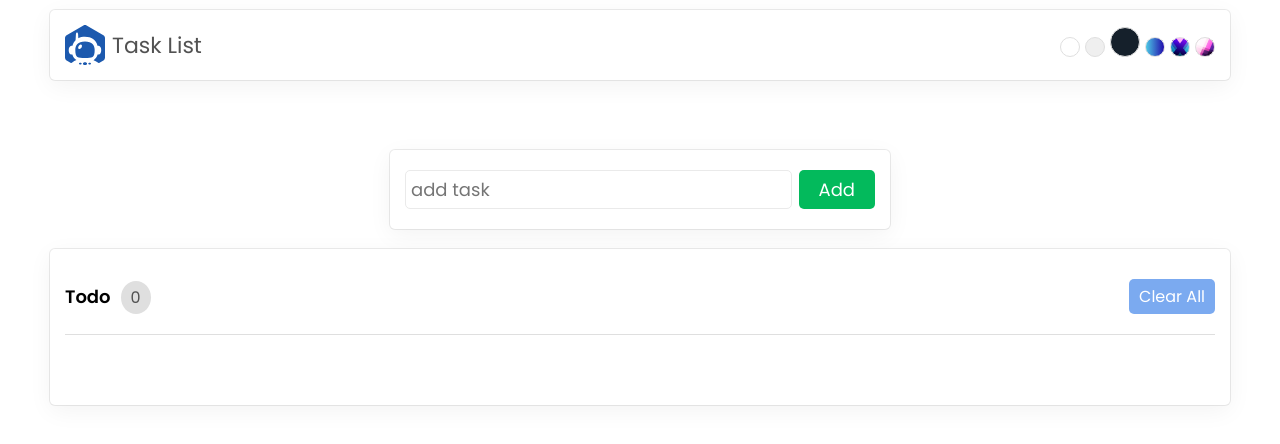
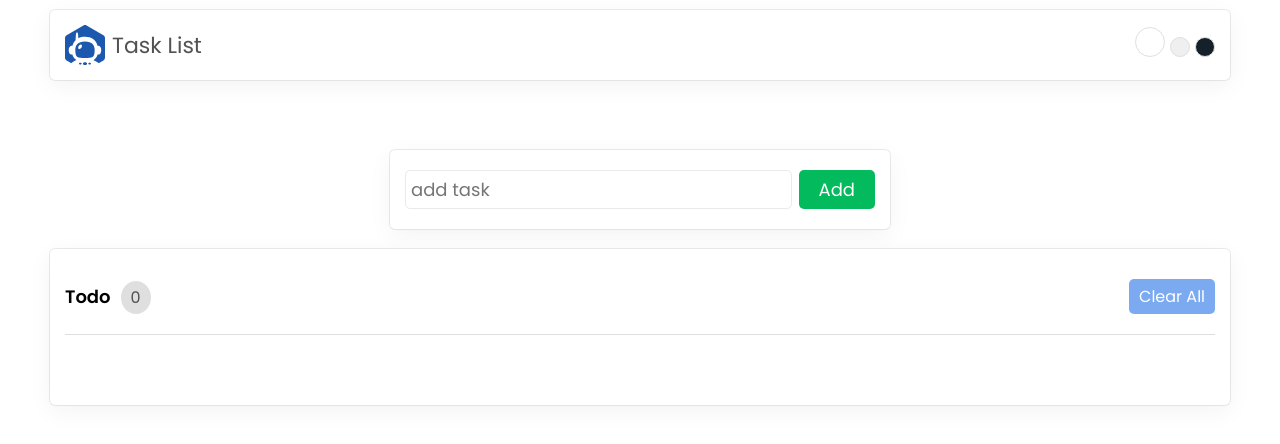
Before and after one commit to dariusz75/react-refresher-unit-tests, a React (Create React App) app: page / in a window 1280 px wide. Shown: the top 444 px of the page. Built offline with nearby package versions, Linux system fonts and the light colour scheme.

Commit message:
theme selecter implemented

```diff
--- a/src/components/Header.js
+++ b/src/components/Header.js
@@ -1,6 +1,15 @@
+import { useEffect, useState } from 'react';
 import logo from '../assets/logo.svg';
 
 const Header = () => {
+  const [theme, setTheme] = useState(JSON.parse(localStorage.getItem('theme')) || 'light');
+
+  useEffect(() => {
+    document.documentElement.removeAttribute('class');
+    document.documentElement.classList.add(theme);
+    localStorage.setItem('theme', JSON.stringify(theme));
+  }, [theme]);
+
     return (
       <header data-testid="component-wrapper">
           <div className="logo">
@@ -8,12 +17,21 @@ const Header = () => {
               <span data-testid="title">Task List</span>
           </div>
           <div className="themeSelector">
-              <span className="light" data-testid="theme-selector"></span>
-              <span className="medium" data-testid="theme-selector"></span>
-              <span className="dark activeTheme" data-testid="theme-selector"></span>
-              <span className="gOne" data-testid="theme-selector"></span>
-              <span className="gTwo" data-testid="theme-selector"></span>
-              <span className="gThree" data-testid="theme-selector"></span>
+              <span
+                className={theme === 'light' ? 'light activeTheme' : 'light'}
+                data-testid="theme-selector"
+                onClick={() => setTheme('light')}
+              ></span>
+              <span
+                className={theme === 'medium' ? 'medium activeTheme' : 'medium'}
+                data-testid="theme-selector"
+                onClick={() => setTheme('medium')}
+              ></span>
+              <span
+                className={theme === 'dark' ? 'dark activeTheme' : 'dark'}
+                data-testid="theme-selector"
+                onClick={() => setTheme('dark')}
+              ></span>
           </div>
       </header>
     );
```
Also changed, not shown: 1 other file (tests, documents, lock files or other folders).
